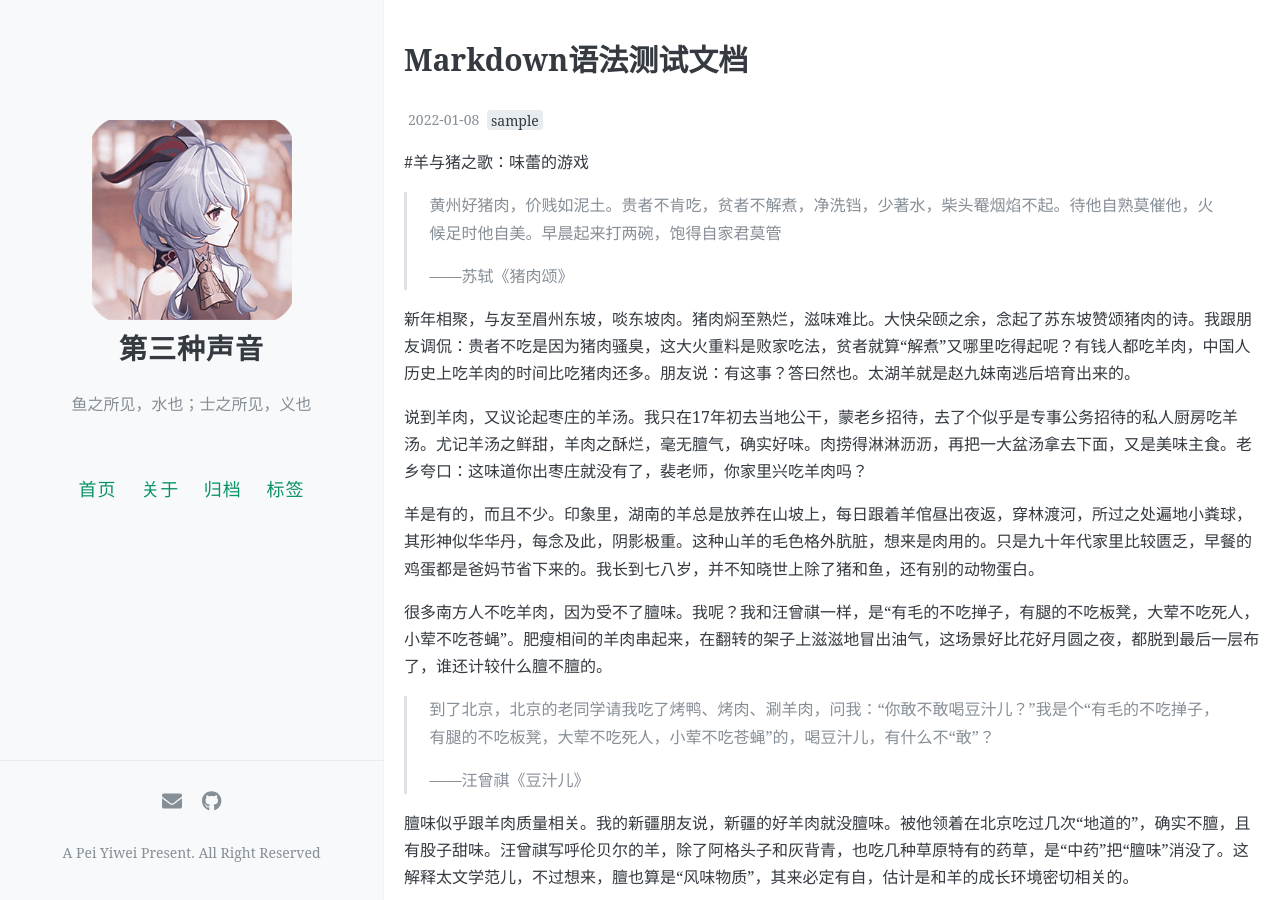
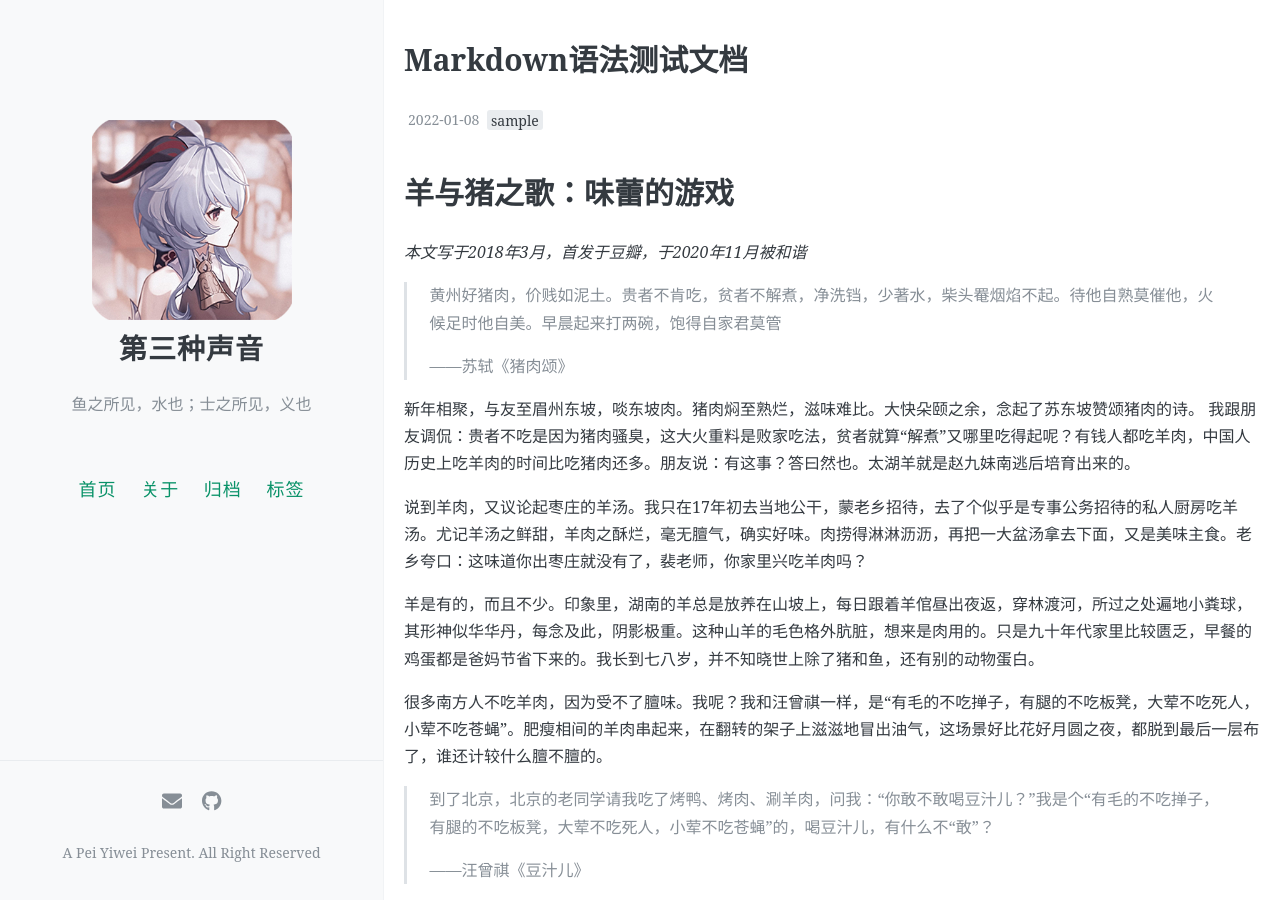
Before and after one commit to YiWeiPei/Reeds.Yiwei.Pei, a Jekyll site: the page built from _posts/2022-01-08-Markdown语法测试文档.md, in a window 1280 px wide and 900 px high. Built offline with Jekyll 4.4.1, drawn with Linux system fonts in a browser that asks for light colours; comment, search, counter and statistics services are not loaded.

Commit message:
格式测试

```diff
--- a/_posts/2022-01-08-Markdown语法测试文档.md
+++ b/_posts/2022-01-08-Markdown语法测试文档.md
@@ -9,9 +9,9 @@ comments: true
 
 ---
 
-#羊与猪之歌：味蕾的游戏
+# 羊与猪之歌：味蕾的游戏
 
-<!--本文写于2018年3月，首发于豆瓣，于2020年11月被和谐-->
+*本文写于2018年3月，首发于豆瓣，于2020年11月被和谐*
 
 >黄州好猪肉，价贱如泥土。贵者不肯吃，贫者不解煮，净洗铛，少著水，柴头罨烟焰不起。待他自熟莫催他，火候足时他自美。早晨起来打两碗，饱得自家君莫管
 >
@@ -19,9 +19,15 @@ comments: true
 
 
 
-新年相聚，与友至眉州东坡，啖东坡肉。猪肉焖至熟烂，滋味难比。大快朵颐之余，念起了苏东坡赞颂猪肉的诗。我跟朋友调侃：贵者不吃是因为猪肉骚臭，这大火重料是败家吃法，贫者就算“解煮”又哪里吃得起呢？有钱人都吃羊肉，中国人历史上吃羊肉的时间比吃猪肉还多。朋友说：有这事？答曰然也。太湖羊就是赵九妹南逃后培育出来的。
+新年相聚，与友至眉州东坡，啖东坡肉。猪肉焖至熟烂，滋味难比。大快朵颐之余，念起了苏东坡赞颂猪肉的诗。  我跟朋友调侃：贵者不吃是因为猪肉骚臭，这大火重料是败家吃法，贫者就算“解煮”又哪里吃得起呢？有钱人都吃羊肉，中国人历史上吃羊肉的时间比吃猪肉还多。朋友说：有这事？答曰然也。太湖羊就是赵九妹南逃后培育出来的。
+
+
+
+
 
 说到羊肉，又议论起枣庄的羊汤。我只在17年初去当地公干，蒙老乡招待，去了个似乎是专事公务招待的私人厨房吃羊汤。尤记羊汤之鲜甜，羊肉之酥烂，毫无膻气，确实好味。肉捞得淋淋沥沥，再把一大盆汤拿去下面，又是美味主食。老乡夸口：这味道你出枣庄就没有了，裴老师，你家里兴吃羊肉吗？
+
+
 
 羊是有的，而且不少。印象里，湖南的羊总是放养在山坡上，每日跟着羊倌昼出夜返，穿林渡河，所过之处遍地小粪球，其形神似华华丹，每念及此，阴影极重。这种山羊的毛色格外肮脏，想来是肉用的。只是九十年代家里比较匮乏，早餐的鸡蛋都是爸妈节省下来的。我长到七八岁，并不知晓世上除了猪和鱼，还有别的动物蛋白。
 
```
